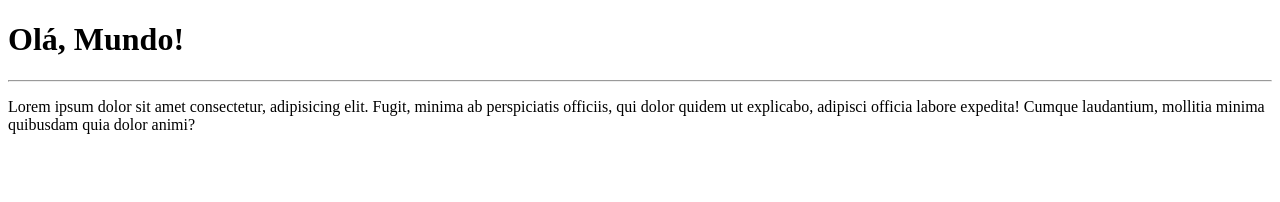
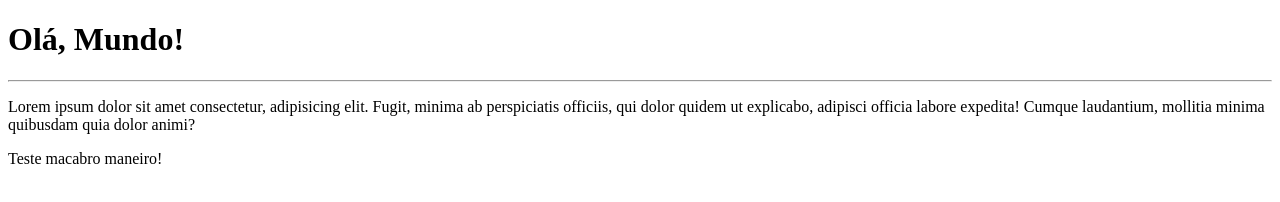
Before and after one commit to angeloridolfi/ola-mundo, a plain HTML site: page site-exemplo/index.html in a window 1280 px wide. Drawn offline with Linux system fonts and the light colour scheme.

Commit message:
Adicionei um parágrafo

```diff
--- a/site-exemplo/index.html
+++ b/site-exemplo/index.html
@@ -10,5 +10,9 @@
     <h1>Olá, Mundo!</h1>
     <hr>
     <p>Lorem ipsum dolor sit amet consectetur, adipisicing elit. Fugit, minima ab perspiciatis officiis, qui dolor quidem ut explicabo, adipisci officia labore expedita! Cumque laudantium, mollitia minima quibusdam quia dolor animi?</p>
+    <p>
+
+        Teste macabro maneiro!
+    </p>
 </body>
 </html>
```
